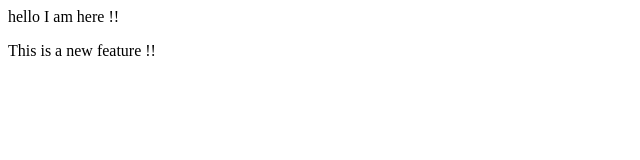
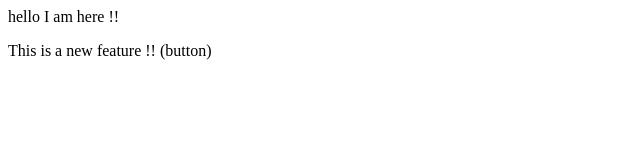
Before and after one commit to Matariswa/locarRepo, a plain HTML site: page index.html in a window 1280 px wide. Shown: the full height of the page, 0-640 px from the left. Drawn offline with Linux system fonts and the light colour scheme.

Commit message:
A new button added

```diff
--- a/index.html
+++ b/index.html
@@ -1,4 +1,4 @@
 <P> hello I am here !!</P>
 <p>
-    This is a new feature !!
+    This is a new feature !! (button)
 </p>
```
